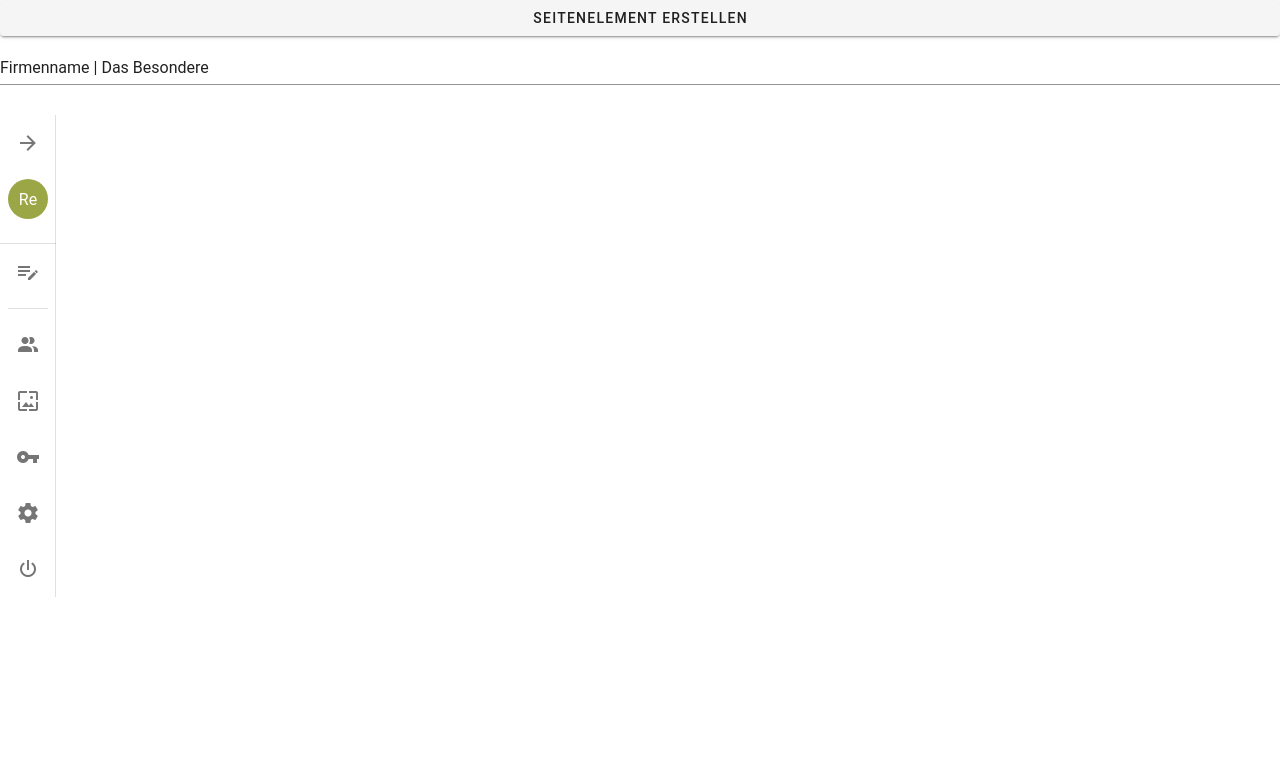
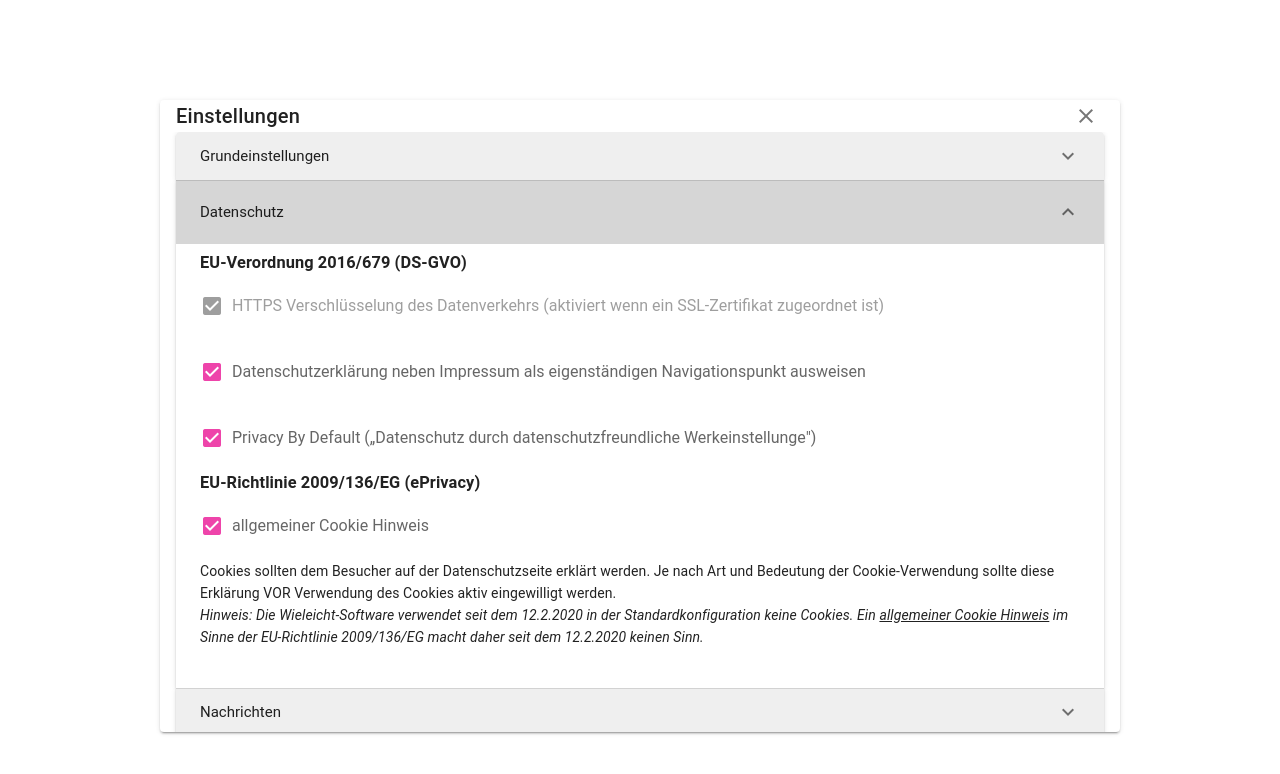
Before and after one commit to transresult/durban-authui, a Vue app: page / in a window 1280 px wide. Shown: the top 774 px of the page. Built offline with nearby package versions, Linux system fonts and the light colour scheme; a small style sheet from the web is missing.

Commit message:
added editorSettings.vue added div id to durbanTextField.vue limited label styling for durbanTextField.vue to scoped via id

```diff
--- a/src/App.vue
+++ b/src/App.vue
@@ -1,21 +1,29 @@
 <template>
   <v-app>
     <v-main>
-      <admin-panel v-if="true"/>
-      <durban-button btntext="Seitenelement erstellen"
+      <admin-panel v-if="false"/>
+      <durban-button v-if="false"
+                     btntext="Seitenelement erstellen"
                      block small
                      postbackurl='javascript:WebForm_DoPostBackWithOptions(new WebForm_PostBackOptions("mp$ContentZone$ctl49", "", false, "", "/editor/pageitem/new/0/default/", false, true))'
-                     color="error"/>
-      <durban-text-field value="Firmenname | Das Besondere" color="green" placeholder="Titel der Webseite"
-                         validation="required, maxlen: 7, stringonly"/>
+                     color="error"
+      />
+      <durban-text-field v-if="false"
+                         value="Firmenname | Das Besondere"
+                         placeholder="Titel der Webseite"
+                         validation="required, maxlen: 7, stringonly"
+      />
+      <editor-settings
+      />
     </v-main>
   </v-app>
 </template>
 
 <script>
-import AdminPanel      from './components/adminPanel';
+import AdminPanel      from '@/components/adminPanel';
 import DurbanButton    from "@/components/durbanButton";
-import DurbanTextField from "./components/durbanTextField";
+import DurbanTextField from "@/components/durbanTextField";
+import EditorSettings  from '@/components/editorSettings'
 
 export default {
   name: 'App',
@@ -24,6 +32,7 @@
     DurbanTextField,
     DurbanButton,
     AdminPanel,
+    EditorSettings,
   },
 
   data: () => ({
--- a/src/components/durbanTextField.vue
+++ b/src/components/durbanTextField.vue
@@ -1,6 +1,7 @@
 <template>
   <div class="v-application v-application--is-ltr" id="app" data-app="true">
     <v-text-field
+        id="durbanTextField"
         v-bind="parentAttrs"
         :value="value"
         :rules="validationRules"
@@ -93,8 +94,8 @@
 
 /* Overwritting wrong generated text-field-label style by vuetify */
 
-.v-label {
-  left: 0px !important;
+#durbanTextField .v-label {
+  left: 0 !important;
   right: auto !important;
   position: absolute !important;
 }
--- /dev/null
+++ b/src/components/editorSettings.vue
@@ -0,0 +1,195 @@
+<template>
+  <div class="v-application v-application--is-ltr" id="app" data-app="true">
+    <v-sheet id="editor-settings-dialog" v-if="dialogSettings">
+      <v-card>
+        <v-card-title class="py-0">
+          Einstellungen
+          <v-btn icon absolute right @click="dialogSettings = false">
+            <v-icon>mdi-close</v-icon>
+          </v-btn>
+        </v-card-title>
+        <v-card-text style="overflow-y: auto; max-height: 75vh">
+          <v-expansion-panels v-model="panel" accordion focusable>
+
+            <!-- Grundeinstellungen -->
+            <v-expansion-panel>
+              <v-expansion-panel-header dense color="#efefef">
+                Grundeinstellungen
+              </v-expansion-panel-header>
+              <v-expansion-panel-content class="py-2">
+
+                <p>Hier können Sie folgende Grundeinstellungen vornehmen:</p>
+
+                <v-text-field label="Titel der Website"
+                              hint="Der Titel der Webseite wird auf jeder Seite angezeigt und ist für Menschen und Suchmaschinen die erste und zugleich wichtigste Einordnungsmöglichkeit. Wählen Sie einen Titel aus, der Ihre Seite möglichst gut beschreibt. Wenn Ihre Firma 'Hallo AG' heißt und die Firma vertreibt z.B. Küchenzubehör, könnte der Title Tag heißen: 'Hallo AG | Küchenzubehör und Geräte'"></v-text-field>
+                <v-text-field label="Email-Adresse für Kontaktanfragen"
+                              hint="Im folgenden Feld können Sie die Email-Adresse festlegen, an die u.a. alle Mitteilungen vom Kontaktformular versendet werden. Tipp: schreiben Sie keine Email-Adressen auf Ihre Internetseite sondern verweisen Sie immer auf das Kontaktformular. Nur so haben Sie einen wirksamen Schutz gegen Email-Spamming."></v-text-field>
+
+                <v-checkbox v-model="checkbox" label="Kontaktformular mit Adresse"></v-checkbox>
+                <v-checkbox v-model="checkbox" label="Kontaktformular mit Telefonnummer"></v-checkbox>
+
+              </v-expansion-panel-content>
+            </v-expansion-panel>
+
+            <!-- Datenschutz -->
+            <v-expansion-panel>
+              <v-expansion-panel-header dense color="#efefef">
+                Datenschutz
+              </v-expansion-panel-header>
+              <v-expansion-panel-content class="py-2">
+
+                <h3>EU-Verordnung 2016/679 (DS-GVO)</h3>
+                <v-checkbox v-model="checkbox" disabled
+                            label="HTTPS Verschlüsselung des Datenverkehrs (aktiviert wenn ein SSL-Zertifikat zugeordnet ist)">
+                </v-checkbox>
+                <v-checkbox v-model="checkbox"
+                            label="Datenschutzerklärung neben Impressum als eigenständigen Navigationspunkt ausweisen">
+                </v-checkbox>
+                <v-checkbox v-model="checkbox"
+                            label='Privacy By Default („Datenschutz durch datenschutzfreundliche Werkeinstellunge")'>
+                </v-checkbox>
+
+                <h3>EU-Richtlinie 2009/136/EG (ePrivacy)</h3>
+                <v-checkbox v-model="checkbox" label="allgemeiner Cookie Hinweis"></v-checkbox>
+                <p>
+                  Cookies sollten dem Besucher auf der Datenschutzseite erklärt werden. Je nach Art und Bedeutung der
+                  Cookie-Verwendung sollte diese Erklärung VOR Verwendung des Cookies aktiv eingewilligt werden.
+                  <br><i>Hinweis: Die Wieleicht-Software verwendet seit dem 12.2.2020 in der Standardkonfiguration
+                  keine Cookies. Ein <u>allgemeiner Cookie Hinweis</u> im Sinne der EU-Richtlinie 2009/136/EG macht
+                  daher seit dem 12.2.2020 keinen Sinn.</i>
+                </p>
+
+              </v-expansion-panel-content>
+            </v-expansion-panel>
+
+            <!-- Nachrichten -->
+            <v-expansion-panel>
+              <v-expansion-panel-header dense color="#efefef">
+                Nachrichten
+              </v-expansion-panel-header>
+              <v-expansion-panel-content class="py-2">
+
+                <h3>Informationseinstellungen</h3>
+                <v-checkbox v-model="checkbox" label="Nachrichtenportal aktivieren"></v-checkbox>
+                <v-checkbox v-model="checkbox" label="Nachrichten als RSS-Feed veröffentlichen"></v-checkbox>
+                <v-checkbox v-model="checkbox" label="Nachrichtenrubriken anzeigen"></v-checkbox>
+                <v-checkbox v-model="checkbox" label="Nachrichtendatum immer anzeigen"></v-checkbox>
+
+              </v-expansion-panel-content>
+            </v-expansion-panel>
+
+            <!-- Suchmaschinen -->
+            <v-expansion-panel>
+              <v-expansion-panel-header dense color="#efefef">
+                Suchmaschinen
+              </v-expansion-panel-header>
+              <v-expansion-panel-content class="py-2">
+
+                <v-radio-group v-model="radioGroup" row label="Suchmaschinenzugriff">
+                  <v-radio
+                      label="Ja"
+                      :value="1"
+                  ></v-radio>
+                  <v-radio
+                      label="Nein"
+                      :value="0"
+                  ></v-radio>
+                </v-radio-group>
+
+                <v-textarea
+                    outlined
+                    name="input-7-4"
+                    label="Beschreibung für Suchmaschinen"
+                    value="Ich will nicht gefunden werden! :-)"
+                ></v-textarea>
+
+              </v-expansion-panel-content>
+            </v-expansion-panel>
+
+            <!-- Google Einstellungen -->
+            <v-expansion-panel>
+              <v-expansion-panel-header dense color="#efefef">
+                Google Einstellungen
+              </v-expansion-panel-header>
+              <v-expansion-panel-content class="py-2">
+
+                <v-text-field label="Google Webmaster Tools (Verification CODE)"></v-text-field>
+
+                <v-radio-group v-model="radioGroup" label="Goole Sitemap für Suchmaschinen erstellen">
+                  <v-radio
+                      label="XML-Datei für Suchmaschinen veröffentlichen"
+                      :value="1"
+                  ></v-radio>
+                  <v-radio
+                      label="keine XML-Datei für Suchmaschinen veröffentlichen"
+                      :value="0"
+                  ></v-radio>
+                </v-radio-group>
+
+                <v-text-field label="Google Tag Manager (analytics Code)"></v-text-field>
+
+              </v-expansion-panel-content>
+            </v-expansion-panel>
+
+            <!-- Frontend anpassen -->
+            <v-expansion-panel>
+              <v-expansion-panel-header dense color="#efefef">
+                Frontend anpassen
+              </v-expansion-panel-header>
+              <v-expansion-panel-content class="py-2">
+
+                <v-text-field label="Firma"
+                              hint="Name der Firma (Verwendet auf Homepage und im Impressum)"
+                              persistent-hint></v-text-field>
+                <v-text-field label="Kontakt"
+                              hint="Name des Ansprechpartners (Wird nur im Kopf dieser Anwendung verwendet)"></v-text-field>
+                <v-select
+                    :items="[0,1,2,3]"
+                    label="Theme"
+                ></v-select>
+                <v-text-field label="ThemePX"></v-text-field>
+                <v-text-field label="Mandant"></v-text-field>
+                <v-text-field label="Host"></v-text-field>
+
+                <v-checkbox v-model="checkbox" label="Thematischer Nachrichtenpool"></v-checkbox>
+                <v-checkbox v-model="checkbox" label="load Vue 2019" disabled></v-checkbox>
+
+              </v-expansion-panel-content>
+            </v-expansion-panel>
+
+          </v-expansion-panels>
+        </v-card-text>
+      </v-card>
+    </v-sheet>
+  </div>
+</template>
+
+<script>
+export default {
+  name: "editorSettings",
+  data: () => ({
+    panel: 1,
+    dialogSettings: true,
+    dialogUrl: "",
+    dialogTitle: "",
+    checkbox: true,
+  })
+}
+
+</script>
+
+<style lang="css">
+#editor-settings-dialog {
+  background-color: transparent;
+  width: 75vw;
+  height: 75vh;
+  max-height: 75vh;
+  position: fixed;
+  top: 0;
+  bottom: 0;
+  left: 0;
+  right: 0;
+  margin: auto;
+  /*margin: 0 auto;*/
+}
+</style>
```
